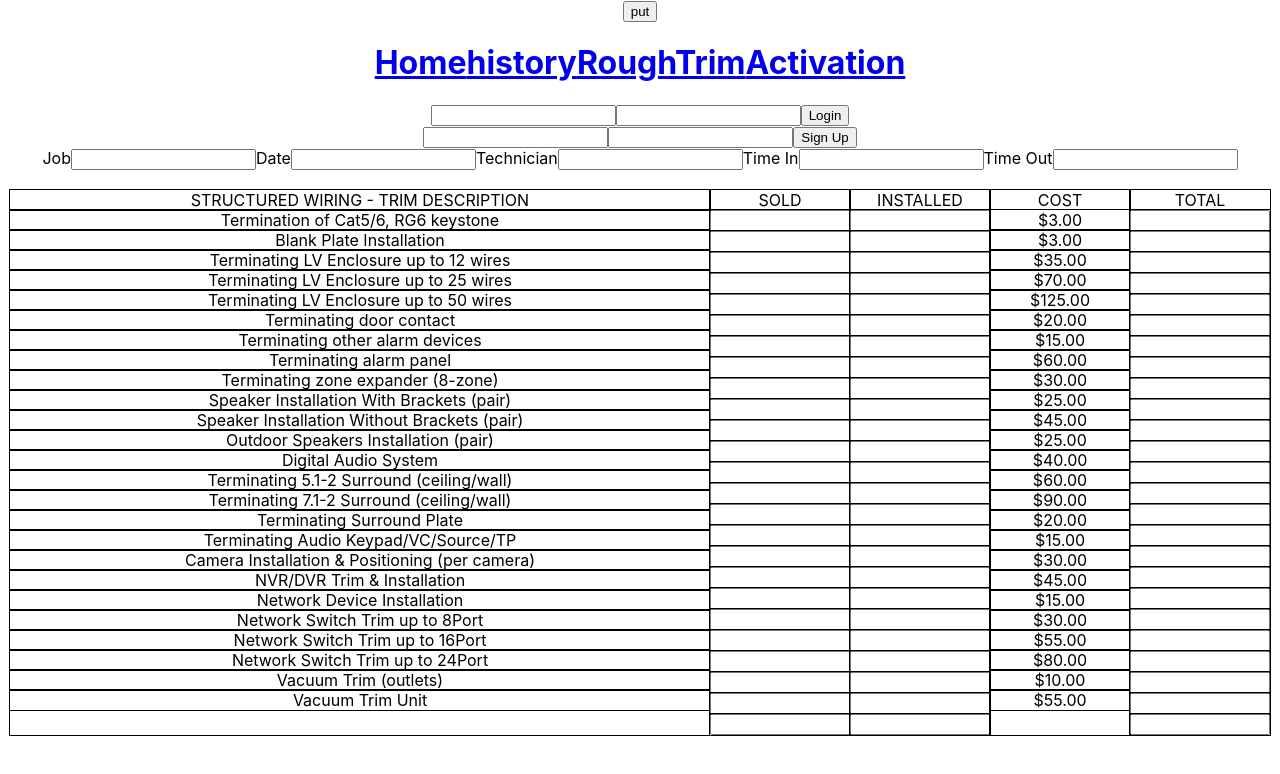
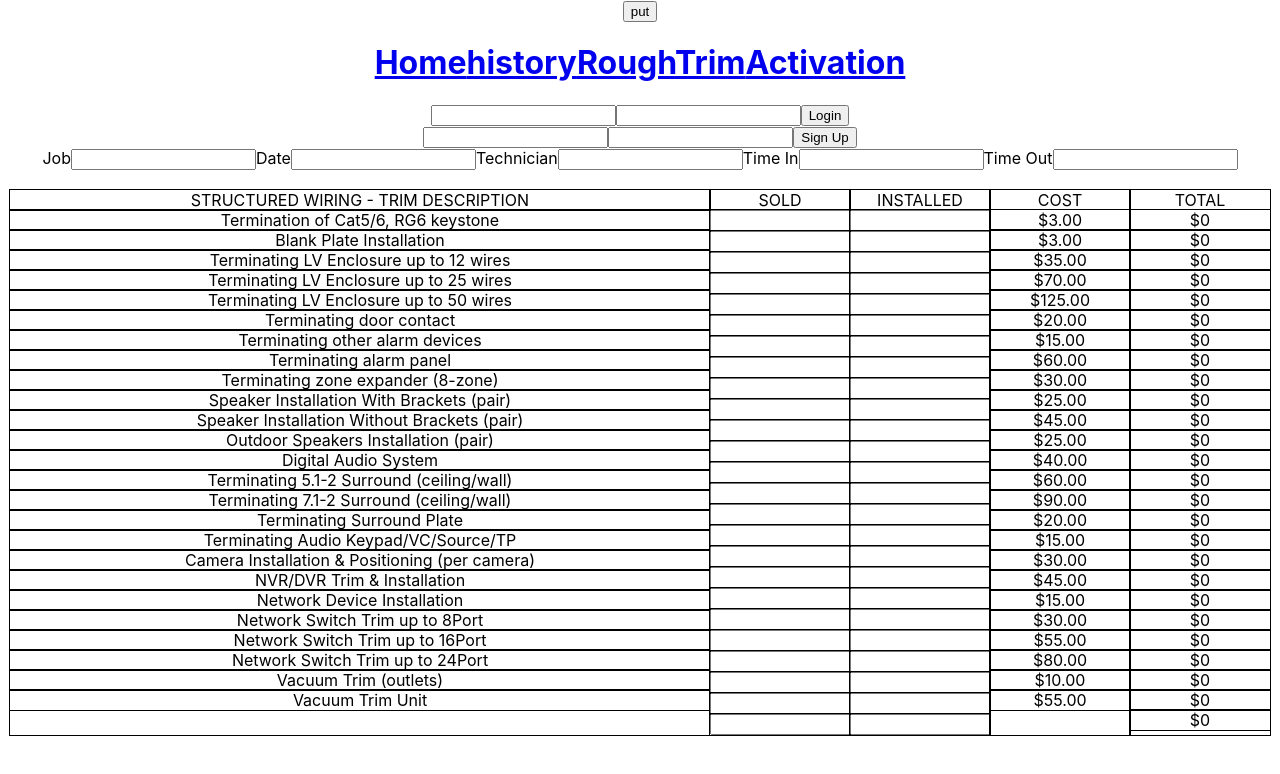
Before and after one commit to aarminoe/procom-piecework, a React (Create React App) app: page /trim in a window 1280 px wide. Shown: the top 774 px of the page. Built offline with nearby package versions, Linux system fonts and the light colour scheme; no server answers; what amazon-cognito-identity-js would draw is missing.

Commit message:
added all total value state to each value, and a total payout price

```diff
--- a/src/Trim.js
+++ b/src/Trim.js
@@ -34,6 +34,59 @@ function Trim() {
     const [switch24, setSwitch24] = useState('')
     const [vacOutlets, setVacOutlets] = useState('')
     const [vacUnit, setVacUnit] = useState('')
+    const [totalTermWire, setTotalTermWire] = useState(3)
+    const [totalBlank, setTotalBlank] = useState(3)
+    const [totalPanelTo12, setTotalPanelTo12] = useState(35)
+    const [totalPanelTo25, setTotalPanelTo25] = useState(70)
+    const [totalPanelTo50, setTotalPanelTo50] = useState(125)
+    const [totalDoorContact, setTotalDoorContact] = useState(20)
+    const [totalOtherAlarms, setTotalOtherAlarms] = useState(15)
+    const [totalAlarmPanel, setTotalAlarmPanel] = useState(60)
+    const [totalZoneExpander, setTotalZoneExpander] = useState(30)
+    const [totalSpkrWBrackets, setTotalSpkrWBrackets] = useState(25)
+    const [totalSpkrNoBracket, setTotalSpkrNoBracket] = useState(45)
+    const [totalOutdoorSpkr, setTotalOutdoorSpkr] = useState(25)
+    const [totalDigitalAudio, setTotalDigitalAudio] = useState(40)
+    const [totalSurround51, setTotalSurround51] = useState(60)
+    const [totalSurround71, setTotalSurround71] = useState(90)
+    const [totalSurroundPlate, setTotalSurroundPlate] = useState(20)
+    const [totalAudioKPVC, setTotalAudioKPVC] = useState(15)
+    const [totalCamInstall, setTotalCamInstall] = useState(30)
+    const [totalNVRDVR, setTotalNVRDVR] = useState(45)
+    const [totalNetworkDevice, setTotalNetworkDevice] = useState(15)
+    const [totalSwitch8, setTotalSwitch8] = useState(30)
+    const [totalSwitch16, setTotalSwitch16] = useState(55)
+    const [totalSwitch24, setTotalSwitch24] = useState(80)
+    const [totalVacOutlets, setTotalVacOutlets] = useState(10)
+    const [totalVacUnit, setTotalVacUnit] = useState(55)
+
+    const toPay = (
+            (termWire * totalTermWire) +
+            (blank * totalBlank) +
+            (panelTo12 * totalPanelTo12) +
+            (panelTo25 * totalPanelTo25) +
+            (panelTo50 * totalPanelTo50) +
+            (doorContact * totalDoorContact) +
+            (otherAlarms * totalOtherAlarms) +
+            (alarmPanel * totalAlarmPanel) +
+            (zoneExpander * totalZoneExpander) +
+            (spkrWBrackets * totalSpkrWBrackets) +
+            (spkrNoBracket * totalSpkrNoBracket) +
+            (outdoorSpkr * totalOutdoorSpkr) +
+            (digitalAudio * totalDigitalAudio) +
+            (surround51 * totalSurround51) +
+            (surround71 * totalSurround71) +
+            (surroundPlate * totalSurroundPlate) +
+            (audioKPVC * totalAudioKPVC) +
+            (camInstall * totalCamInstall) +
+            (nvrDVR * totalNVRDVR) +
+            (networkDevice * totalNetworkDevice) +
+            (switch8 * totalSwitch8) +
+            (switch16 * totalSwitch16) +
+            (switch24 * totalSwitch24) +
+            (vacOutlets * totalVacOutlets) +
+            (vacUnit * totalVacUnit)
+    )
 
     return(
         <div>
@@ -218,31 +271,32 @@ function Trim() {
             </div>
             <div class='nested'>
                 TOTAL
-                <div class='nested'><input class='nested-input'/></div>
-                <div class='nested'><input class='nested-input'/></div>
-                <div class='nested'><input class='nested-input'/></div>
-                <div class='nested'><input class='nested-input'/></div>
-                <div class='nested'><input class='nested-input'/></div>
-                <div class='nested'><input class='nested-input'/></div>
-                <div class='nested'><input class='nested-input'/></div>
-                <div class='nested'><input class='nested-input'/></div>
-                <div class='nested'><input class='nested-input'/></div>
-                <div class='nested'><input class='nested-input'/></div>
-                <div class='nested'><input class='nested-input'/></div>
-                <div class='nested'><input class='nested-input'/></div>
-                <div class='nested'><input class='nested-input'/></div>
-                <div class='nested'><input class='nested-input'/></div>
-                <div class='nested'><input class='nested-input'/></div>
-                <div class='nested'><input class='nested-input'/></div>
-                <div class='nested'><input class='nested-input'/></div>
-                <div class='nested'><input class='nested-input'/></div>
-                <div class='nested'><input class='nested-input'/></div>
-                <div class='nested'><input class='nested-input'/></div>
-                <div class='nested'><input class='nested-input'/></div>
-                <div class='nested'><input class='nested-input'/></div>
-                <div class='nested'><input class='nested-input'/></div>
-                <div class='nested'><input class='nested-input'/></div>
-                <div class='nested'><input class='nested-input'/></div>
+                <div class='nested'>${termWire * totalTermWire}</div>
+                <div class='nested'>${blank * totalBlank}</div>
+                <div class='nested'>${panelTo12 * totalPanelTo12}</div>
+                <div class='nested'>${panelTo25 * totalPanelTo25}</div>
+                <div class='nested'>${panelTo50 * totalPanelTo50}</div>
+                <div class='nested'>${doorContact * totalDoorContact}</div>
+                <div class='nested'>${otherAlarms * totalOtherAlarms}</div>
+                <div class='nested'>${alarmPanel * totalAlarmPanel}</div>
+                <div class='nested'>${zoneExpander * totalZoneExpander}</div>
+                <div class='nested'>${spkrWBrackets * totalSpkrWBrackets}</div>
+                <div class='nested'>${spkrNoBracket * totalSpkrNoBracket}</div>
+                <div class='nested'>${outdoorSpkr * totalOutdoorSpkr}</div>
+                <div class='nested'>${digitalAudio * totalDigitalAudio}</div>
+                <div class='nested'>${surround51 * totalSurround51}</div>
+                <div class='nested'>${surround71 * totalSurround71}</div>
+                <div class='nested'>${surroundPlate * totalSurroundPlate}</div>
+                <div class='nested'>${audioKPVC * totalAudioKPVC}</div>
+                <div class='nested'>${camInstall * totalCamInstall}</div>
+                <div class='nested'>${nvrDVR * totalNVRDVR}</div>
+                <div class='nested'>${networkDevice * totalNetworkDevice}</div>
+                <div class='nested'>${switch8 * totalSwitch8}</div>
+                <div class='nested'>${switch16 * totalSwitch16}</div>
+                <div class='nested'>${switch24 * totalSwitch24}</div>
+                <div class='nested'>${vacOutlets * totalVacOutlets}</div>
+                <div class='nested'>${vacUnit * totalVacUnit}</div>
+                <div class='nested'>${toPay}</div>
             </div>
         </div>
         </div>
```
